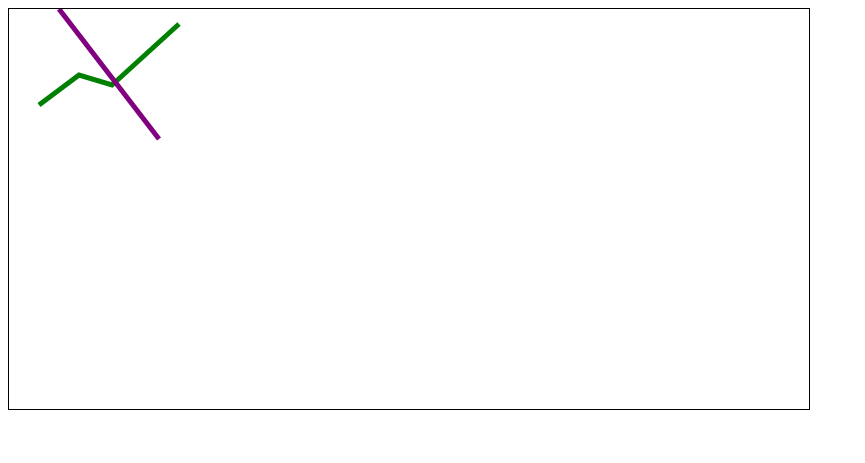
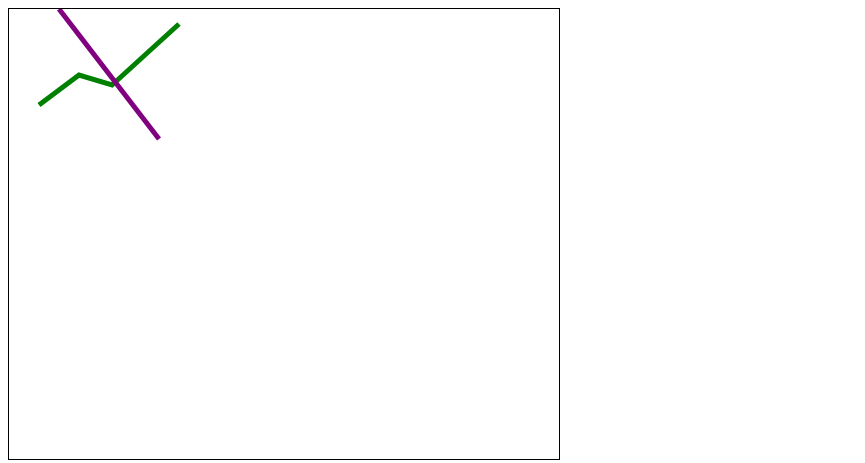
Before and after one commit to pyrhaa/js-lineChart, a plain HTML site: page index.html in a window 1280 px wide. Shown: the whole page, without its empty margins (0-865 px from the left). Drawn offline with Linux system fonts and the light colour scheme.

Commit message:
resize canvas

```diff
--- a/app.js
+++ b/app.js
@@ -1,5 +1,5 @@
-const c = document.getElementById('chart');
-const ctx = c.getContext('2d');
+const canvas = document.getElementById('chart');
+const ctx = canvas.getContext('2d');
 
 const graphic = () => {
   ctx.beginPath();
--- a/index.html
+++ b/index.html
@@ -10,7 +10,7 @@
 <body>
   <!-- <div class="wrapper">
     <div class="values"></div> -->
-    <canvas id="chart" width="800" height="400"></canvas>
+    <canvas id="chart" width="550" height="450"></canvas>
     <!-- <div class="weeks"></div> -->
   <!-- </div> -->
   <script src="app.js"></script>
```
